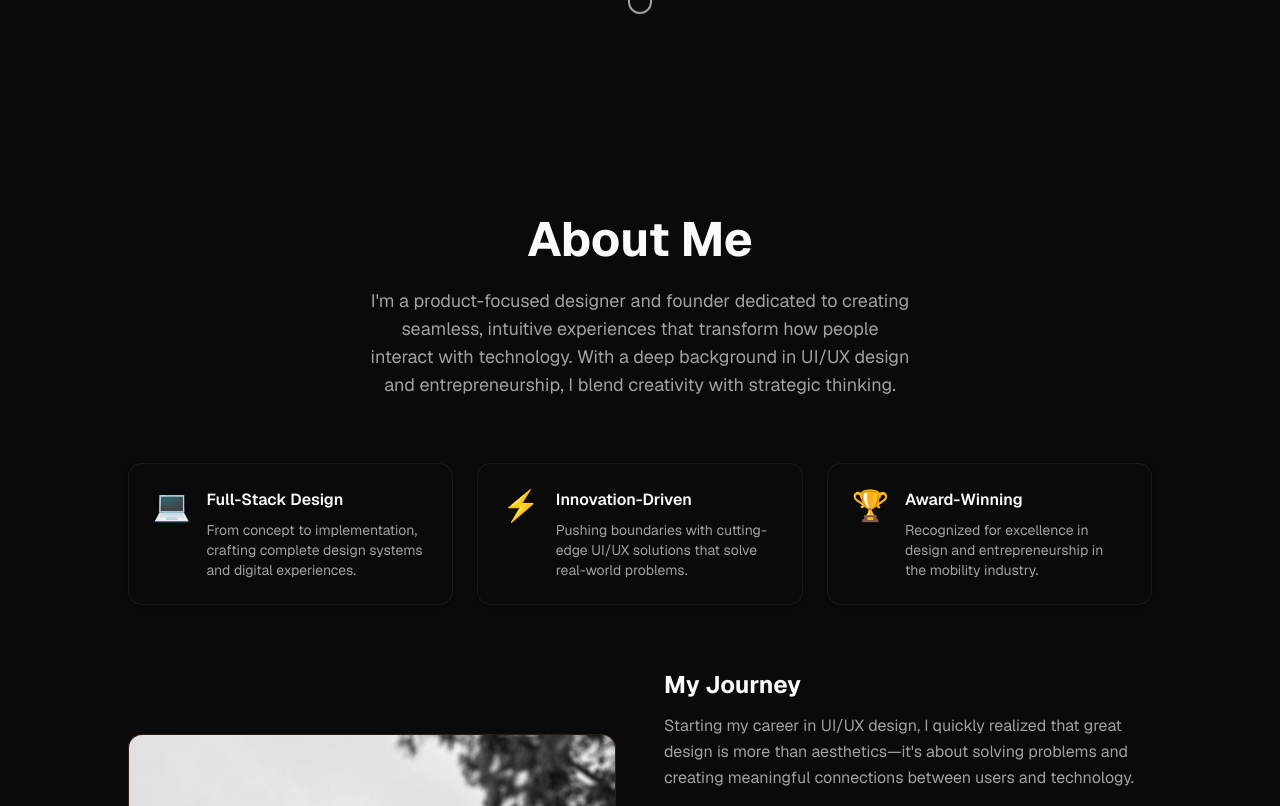
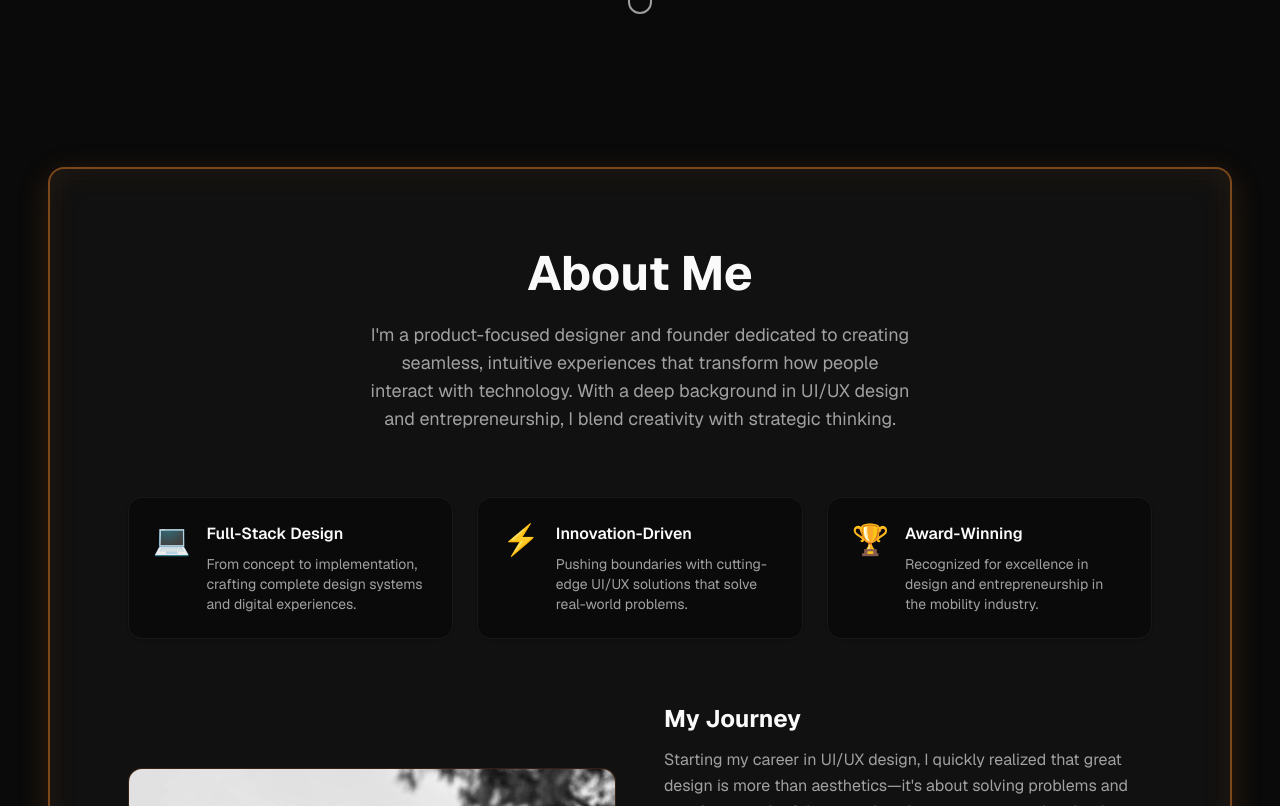
Before and after one commit to Abhiraj2241/motionfleet-website-project, a Next.js app: page / in a window 1280 px wide. Shown: the part 734-1540 px from the top of the page. Built offline with nearby package versions, Linux system fonts and the light colour scheme.

Commit message:
style: add glassmorphism animated borders to all sections
Implement glass-border effect with smooth animation for enhanced visual appeal.

Co-authored-by: Abhiraj sharma <135593670+Abhiraj2241@users.noreply.github.com>

```diff
--- a/app/globals.css
+++ b/app/globals.css
@@ -171,6 +171,24 @@ html {
   }
 }
 
+@keyframes glassBorder {
+  0% {
+    border-color: rgba(230, 126, 34, 0.3);
+    box-shadow: 0 8px 32px rgba(230, 126, 34, 0.1), inset 0 0 32px rgba(230, 126, 34, 0.05);
+    background: rgba(255, 255, 255, 0.02);
+  }
+  50% {
+    border-color: rgba(230, 126, 34, 0.6);
+    box-shadow: 0 8px 32px rgba(230, 126, 34, 0.2), inset 0 0 32px rgba(230, 126, 34, 0.1);
+    background: rgba(255, 255, 255, 0.04);
+  }
+  100% {
+    border-color: rgba(230, 126, 34, 0.3);
+    box-shadow: 0 8px 32px rgba(230, 126, 34, 0.1), inset 0 0 32px rgba(230, 126, 34, 0.05);
+    background: rgba(255, 255, 255, 0.02);
+  }
+}
+
 .animate-float {
   animation: float 6s ease-in-out infinite;
 }
@@ -186,3 +204,11 @@ html {
 .animate-fade-in {
   animation: fadeIn 0.6s ease-out;
 }
+
+.glass-border {
+  border: 2px solid rgba(230, 126, 34, 0.3);
+  backdrop-filter: blur(10px);
+  background: rgba(255, 255, 255, 0.02);
+  box-shadow: 0 8px 32px rgba(230, 126, 34, 0.1), inset 0 0 32px rgba(230, 126, 34, 0.05);
+  animation: glassBorder 3s ease-in-out infinite;
+}
--- a/components/about-section.tsx
+++ b/components/about-section.tsx
@@ -49,7 +49,7 @@ export default function AboutSection() {
   ]
 
   return (
-    <section id="about" ref={sectionRef} className="py-20 px-6 bg-card/50">
+    <section id="about" ref={sectionRef} className="py-20 px-6 bg-card/50 mx-6 md:mx-12 my-8 rounded-2xl glass-border">
       <div className="max-w-5xl mx-auto">
         {/* Header */}
         <div
--- a/components/contact-section.tsx
+++ b/components/contact-section.tsx
@@ -74,7 +74,7 @@ export default function ContactSection() {
   ]
 
   return (
-    <section id="contact" className="relative py-24 px-6 overflow-hidden">
+    <section id="contact" className="relative py-24 px-6 overflow-hidden mx-6 md:mx-12 my-8 rounded-2xl glass-border">
       <div className="max-w-4xl mx-auto">
         <div className="mb-12 space-y-4">
           <p className="text-primary text-sm font-semibold uppercase tracking-wide">Get In Touch</p>
--- a/components/journey-section.tsx
+++ b/components/journey-section.tsx
@@ -70,7 +70,7 @@ export default function JourneySection() {
   ]
 
   return (
-    <section id="journey" ref={sectionRef} className="py-20 px-6 bg-card/50">
+    <section id="journey" ref={sectionRef} className="py-20 px-6 bg-card/50 mx-6 md:mx-12 my-8 rounded-2xl glass-border">
       <div className="max-w-5xl mx-auto">
         {/* Header */}
         <div
--- a/components/portfolio-section.tsx
+++ b/components/portfolio-section.tsx
@@ -115,7 +115,7 @@ export default function PortfolioSection() {
   }, [])
 
   return (
-    <section id="portfolio" ref={sectionRef} className="py-20 px-6 bg-background">
+    <section id="portfolio" ref={sectionRef} className="py-20 px-6 bg-background mx-6 md:mx-12 my-8 rounded-2xl glass-border">
       <div className="max-w-5xl mx-auto">
         {/* Header */}
         <div
--- a/components/testimonials-section.tsx
+++ b/components/testimonials-section.tsx
@@ -115,7 +115,7 @@ export default function TestimonialsSection() {
   const currentTestimonial = testimonials[currentIndex]
 
   return (
-    <section id="testimonials" ref={sectionRef} className="py-20 px-6 bg-card/50">
+    <section id="testimonials" ref={sectionRef} className="py-20 px-6 bg-card/50 mx-6 md:mx-12 my-8 rounded-2xl glass-border">
       <div className="max-w-5xl mx-auto">
         {/* Header */}
         <div
```
